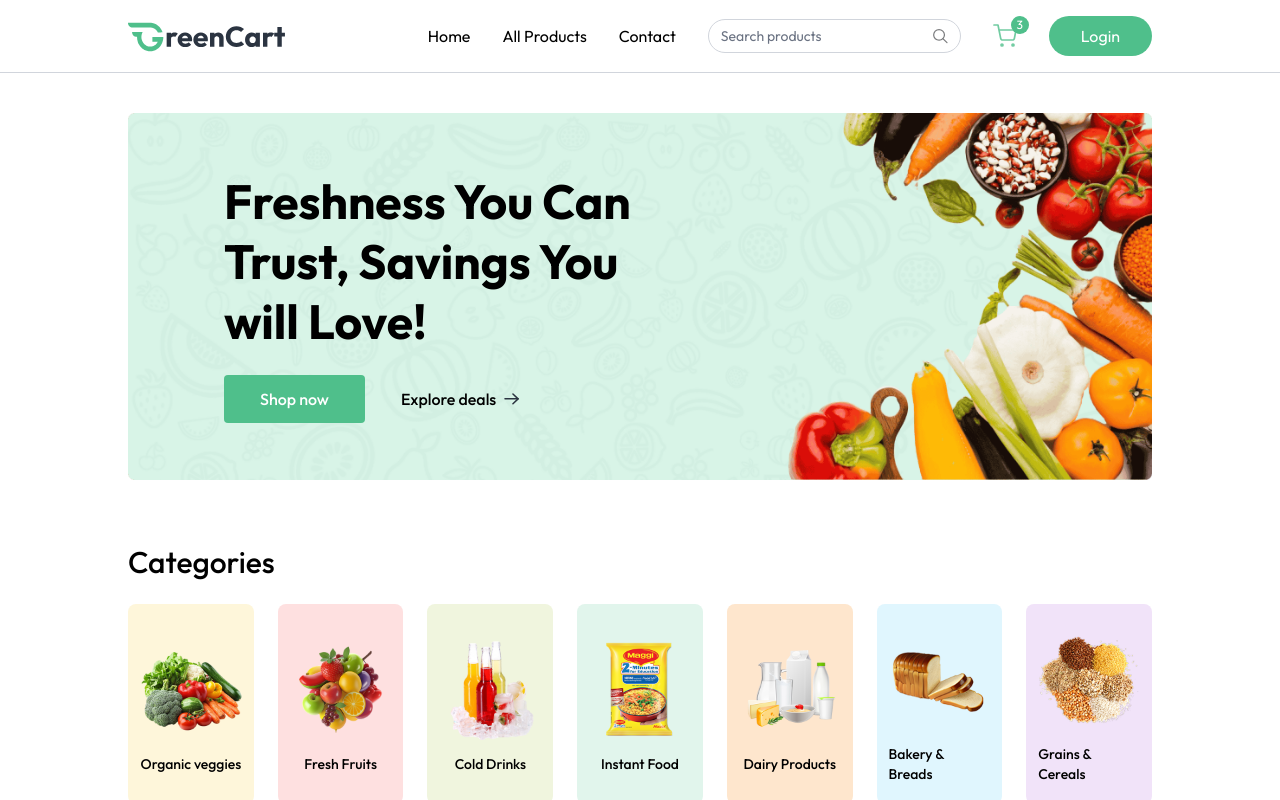
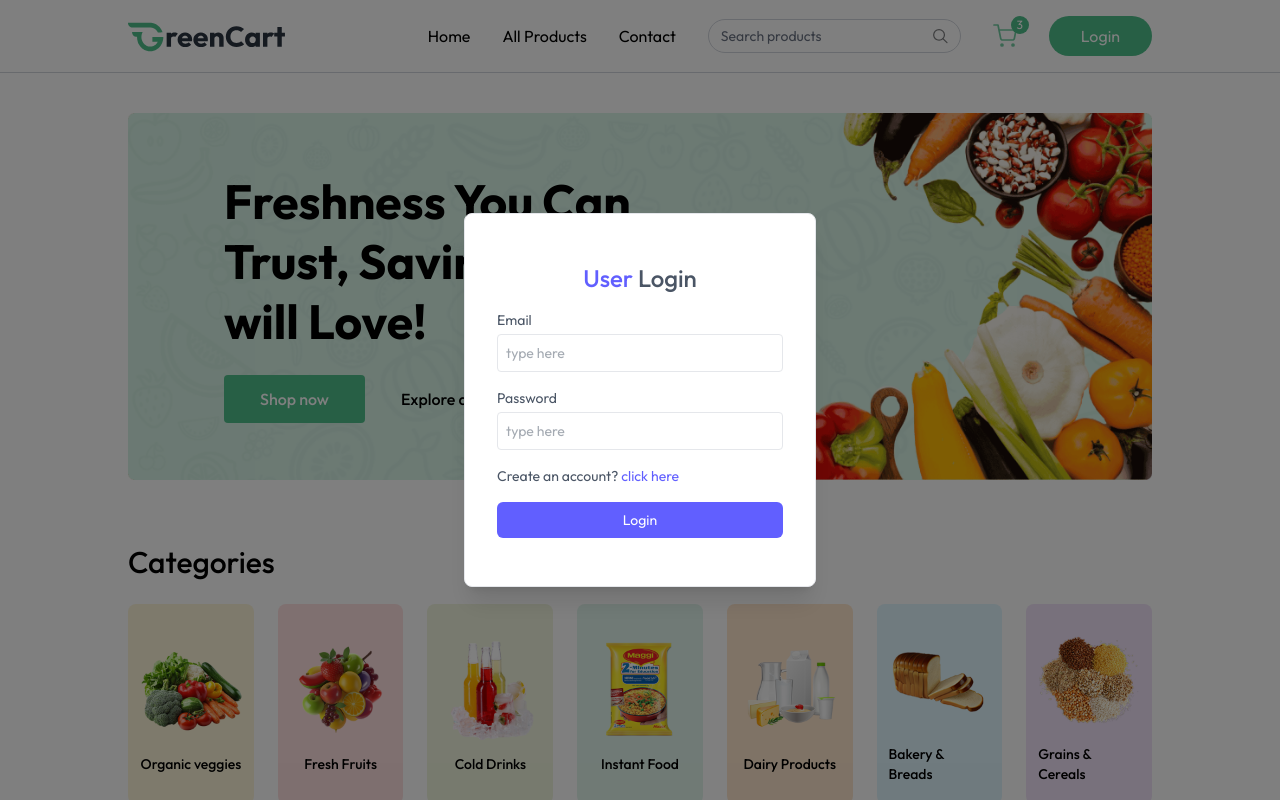
Before and after one commit to IGoWacky/Grocery-Shopping-Website, a React (Vite) app in the folder client/: page / in a window 1280 px wide. Both pictures are taken after a click on the button "Login". Shown: the top 800 px of the page. Built offline with nearby package versions, Linux system fonts and the light colour scheme.

Commit message:
Set up login ui

```diff
--- a/client/src/App.jsx
+++ b/client/src/App.jsx
@@ -3,19 +3,25 @@ import Navbar from './components/Navbar'
 import { Route, Routes, useLocation } from 'react-router-dom'
 import Home from './pages/Home'
 import {Toaster} from 'react-hot-toast'
+import Footer from './components/Footer'
+import { useAppContext } from './context/AppContext'
+import Login from './components/Login'
 
 const App = () => {
   const isSellerPath = useLocation().pathname.includes("seller")
+  const {showUserLogin} = useAppContext()
 
   return (
     <div>
       {isSellerPath ? null : <Navbar/>}
+      {showUserLogin ? <Login/> : null}
       <Toaster/>
       <div className={`${isSellerPath ? "" : "px-6 md:px-16 lg:px-24 xl:px-32"}`}>
         <Routes>
           <Route path='/' element={<Home/>} />
         </Routes>
       </div>
+      {!isSellerPath && <Footer/>}
     </div>
   )
 }
--- a/client/src/components/Footer.jsx
+++ b/client/src/components/Footer.jsx
@@ -0,0 +1,35 @@
+import { assets, footerLinks } from "../assets/assets";
+
+const Footer = () => {
+    return (
+        <div className="px-6 md:px-16 lg:px-24 xl:px-32 mt-24 bg-primary/15">
+            <div className="flex flex-col md:flex-row items-start justify-between gap-10 py-10 border-b border-gray-500/30 text-gray-500">
+                <div>
+                    <img className="w-34 md:w-32" src={assets.logo} alt="logo" />
+                    <p className="max-w-[410px] mt-6">
+                        We deliver fresh groceries and snacks straight to your door. Trusted by thousands, we aim to make your shopping experience simple and affordable.
+                    </p>
+                </div>
+                <div className="flex flex-wrap justify-between w-full md:w-[45%] gap-5">
+                    {footerLinks.map((section, index) => (
+                        <div key={index}>
+                            <h3 className="font-semibold text-base text-gray-900 md:mb-5 mb-2">{section.title}</h3>
+                            <ul className="text-sm space-y-1">
+                                {section.links.map((link, i) => (
+                                    <li key={i}>
+                                        <a href={link.url} className="hover:underline transition">{link.text}</a>
+                                    </li>
+                                ))}
+                            </ul>
+                        </div>
+                    ))}
+                </div>
+            </div>
+            <p className="py-4 text-center text-sm md:text-base text-gray-500/80">
+                Copyright {new Date().getFullYear()} © SekunPractice.dev All Right Reserved.
+            </p>
+        </div>
+    );
+};
+
+export default Footer;
--- /dev/null
+++ b/client/src/components/Login.jsx
@@ -0,0 +1,46 @@
+import React from 'react'
+
+const Login = () => {
+    const [state, setState] = React.useState("login");
+    const [name, setName] = React.useState("");
+    const [email, setEmail] = React.useState("");
+    const [password, setPassword] = React.useState("");
+
+  return (
+    <div className='fixed top-0 bottom-0 left-0 right-0 z-30 flex items-center text-sm text-gray-600 bg-black/50'>
+        <form className="flex flex-col gap-4 m-auto items-start p-8 py-12 w-80 sm:w-[352px] rounded-lg shadow-xl border border-gray-200 bg-white">
+            <p className="text-2xl font-medium m-auto">
+                <span className="text-indigo-500">User</span> {state === "login" ? "Login" : "Sign Up"}
+            </p>
+            {state === "register" && (
+                <div className="w-full">
+                    <p>Name</p>
+                    <input onChange={(e) => setName(e.target.value)} value={name} placeholder="type here" className="border border-gray-200 rounded w-full p-2 mt-1 outline-indigo-500" type="text" required />
+                </div>
+            )}
+            <div className="w-full ">
+                <p>Email</p>
+                <input onChange={(e) => setEmail(e.target.value)} value={email} placeholder="type here" className="border border-gray-200 rounded w-full p-2 mt-1 outline-indigo-500" type="email" required />
+            </div>
+            <div className="w-full ">
+                <p>Password</p>
+                <input onChange={(e) => setPassword(e.target.value)} value={password} placeholder="type here" className="border border-gray-200 rounded w-full p-2 mt-1 outline-indigo-500" type="password" required />
+            </div>
+            {state === "register" ? (
+                <p>
+                    Already have account? <span onClick={() => setState("login")} className="text-indigo-500 cursor-pointer">click here</span>
+                </p>
+            ) : (
+                <p>
+                    Create an account? <span onClick={() => setState("register")} className="text-indigo-500 cursor-pointer">click here</span>
+                </p>
+            )}
+            <button className="bg-indigo-500 hover:bg-indigo-600 transition-all text-white w-full py-2 rounded-md cursor-pointer">
+                {state === "register" ? "Create Account" : "Login"}
+            </button>
+        </form>
+    </div>
+  )
+}
+
+export default Login
```
